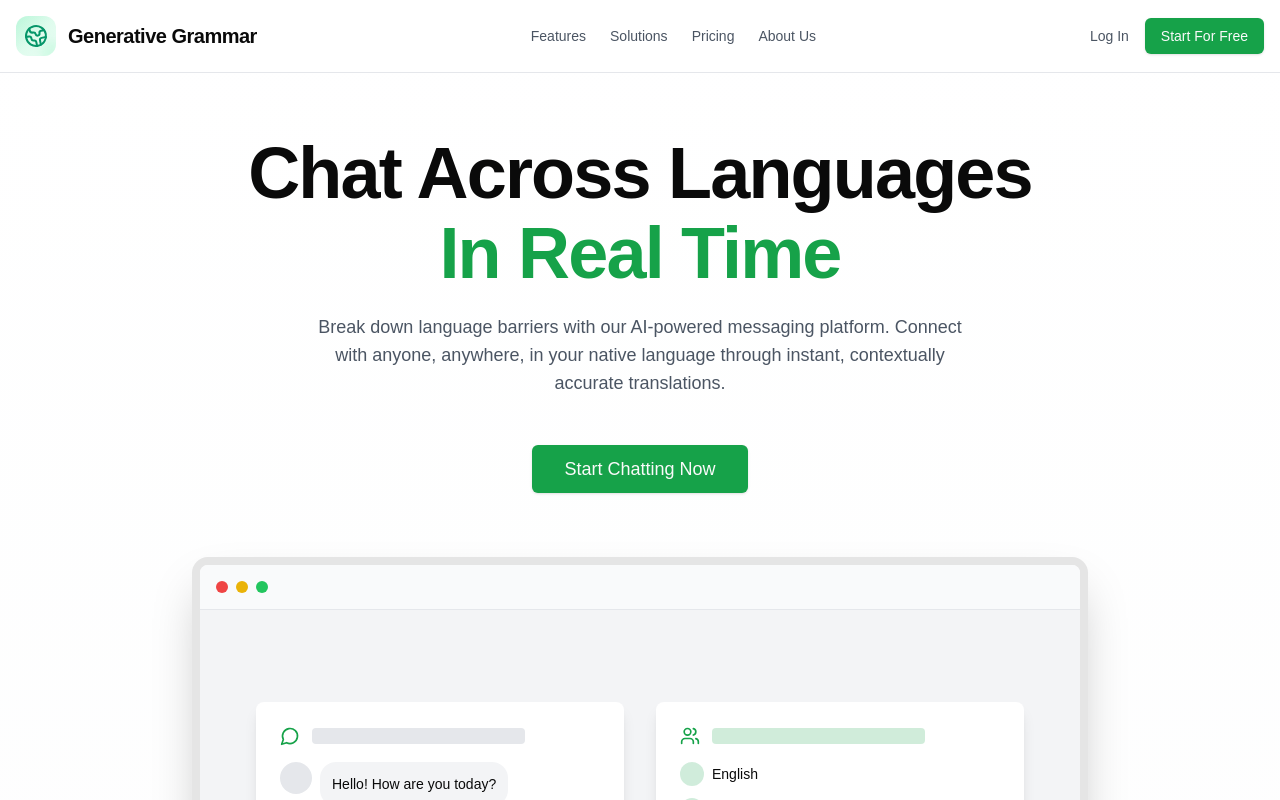
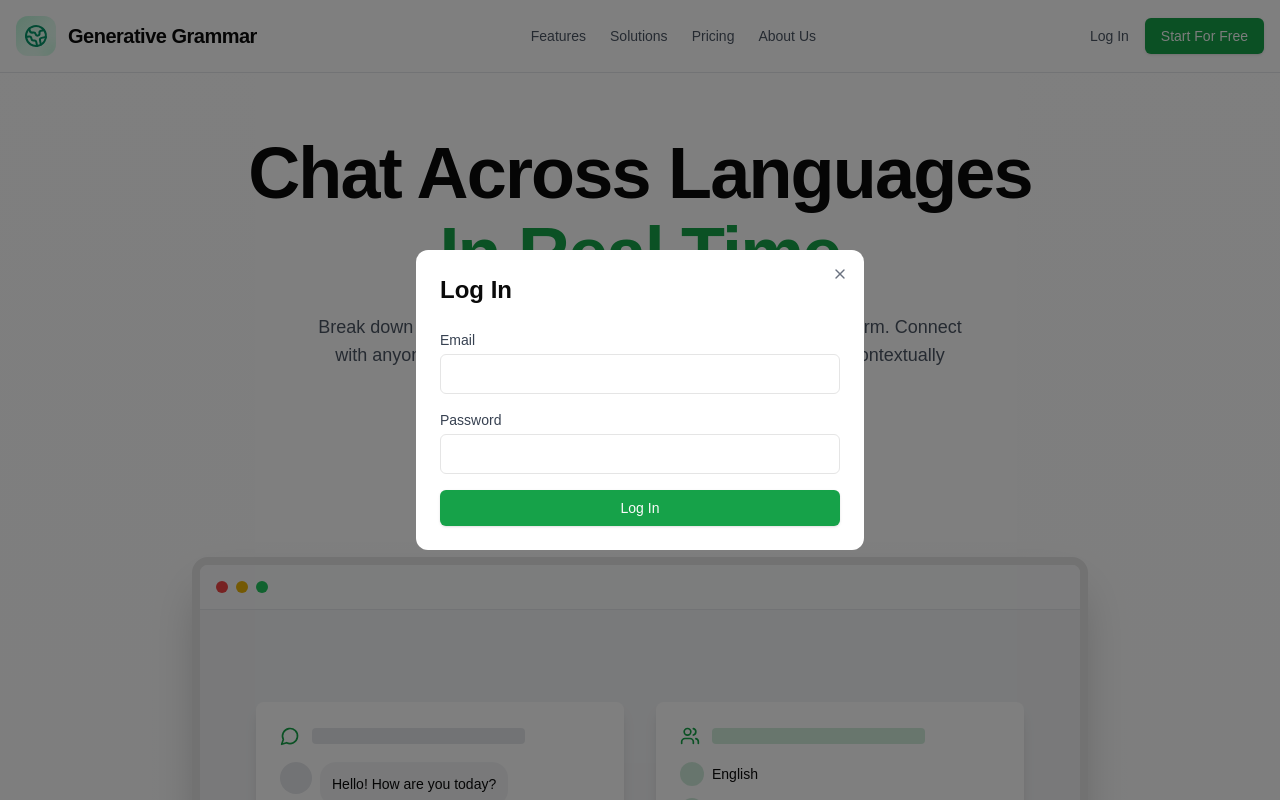
Before and after one commit to andrewlidong/generativeGrammarSplash, a Next.js app: page / in a window 1280 px wide. Both pictures are taken after a click on the link "Log In". Shown: the top 800 px of the page. Built offline with nearby package versions, Linux system fonts and the light colour scheme.

Commit message:
create login modal

```diff
--- /dev/null
+++ b/components/login-modal.tsx
@@ -0,0 +1,62 @@
+'use client'
+
+import { useState } from 'react'
+import { Button } from './ui/button'
+import { Input } from './ui/input'
+import { X } from 'lucide-react'
+
+export function LoginModal({ isOpen, onClose }: { isOpen: boolean; onClose: () => void }) {
+  const [email, setEmail] = useState('')
+  const [password, setPassword] = useState('')
+
+  if (!isOpen) return null
+
+  const handleSubmit = (e: React.FormEvent) => {
+    e.preventDefault()
+    // Here you would typically handle authentication
+    console.log('Login attempted with:', email, password)
+  }
+
+  return (
+    <div className="fixed inset-0 bg-black/50 flex items-center justify-center z-50">
+      <div className="bg-white rounded-xl p-6 w-full max-w-md relative">
+        <button
+          onClick={onClose}
+          className="absolute right-4 top-4 text-gray-500 hover:text-gray-700"
+        >
+          <X className="h-4 w-4" />
+        </button>
+        <h2 className="text-2xl font-bold mb-6">Log In</h2>
+        <form onSubmit={handleSubmit} className="space-y-4">
+          <div>
+            <label className="block text-sm font-medium text-gray-700 mb-1">
+              Email
+            </label>
+            <Input
+              type="email"
+              value={email}
+              onChange={(e) => setEmail(e.target.value)}
+              required
+              className="w-full"
+            />
+          </div>
+          <div>
+            <label className="block text-sm font-medium text-gray-700 mb-1">
+              Password
+            </label>
+            <Input
+              type="password"
+              value={password}
+              onChange={(e) => setPassword(e.target.value)}
+              required
+              className="w-full"
+            />
+          </div>
+          <Button type="submit" className="w-full bg-primary text-primary-foreground">
+            Log In
+          </Button>
+        </form>
+      </div>
+    </div>
+  )
+}
--- a/components/page.tsx
+++ b/components/page.tsx
@@ -1,10 +1,14 @@
 'use client'
 
+import { useState } from 'react'
 import Link from "next/link"
 import { Button } from "@/components/ui/button"
 import { Globe2, MessageCircle, Users } from 'lucide-react'
+import { LoginModal } from './login-modal'
 
 export function BlockPage() {
+  const [isLoginOpen, setIsLoginOpen] = useState(false)
+
   return (
     <div className="min-h-screen bg-gradient-to-b from-white to-gray-50">
       <header className="sticky top-0 z-50 bg-white/80 backdrop-blur-sm border-b border-gray-200">
@@ -75,10 +79,20 @@ export function BlockPage() {
               </Link>
             </div>
             <div className="flex items-center gap-4">
-              <Link className="text-sm font-medium text-gray-600 hover:text-gray-900" href="#">
+              <Link
+                className="text-sm font-medium text-gray-600 hover:text-gray-900"
+                href="#"
+                onClick={(e) => {
+                  e.preventDefault()
+                  setIsLoginOpen(true)
+                }}
+              >
                 Log In
               </Link>
-              <Button className="bg-primary text-primary-foreground hover:bg-primary/90">
+              <Button
+                className="bg-primary text-primary-foreground hover:bg-primary/90"
+                onClick={() => document.getElementById('pricing')?.scrollIntoView({ behavior: 'smooth' })}
+              >
                 Start For Free
               </Button>
             </div>
@@ -95,7 +109,10 @@ export function BlockPage() {
           Connect with anyone, anywhere, in your native language through instant,
           contextually accurate translations.
         </p>
-        <Button className="bg-primary text-primary-foreground hover:bg-primary/90 h-12 px-8 text-lg">
+        <Button
+          className="bg-primary text-primary-foreground hover:bg-primary/90 h-12 px-8 text-lg"
+          onClick={() => document.getElementById('pricing')?.scrollIntoView({ behavior: 'smooth' })}
+        >
           Start Chatting Now
         </Button>
         <div className="mt-16 rounded-2xl border-8 border-black/10 shadow-2xl mx-auto max-w-4xl overflow-hidden bg-white">
@@ -349,6 +366,7 @@ export function BlockPage() {
           </div>
         </section>
       </main>
+      <LoginModal isOpen={isLoginOpen} onClose={() => setIsLoginOpen(false)} />
     </div>
   )
 }
--- /dev/null
+++ b/components/ui/input.tsx
@@ -0,0 +1,20 @@
+import * as React from "react"
+
+export interface InputProps
+  extends React.InputHTMLAttributes<HTMLInputElement> {}
+
+const Input = React.forwardRef<HTMLInputElement, InputProps>(
+  ({ className, type, ...props }, ref) => {
+    return (
+      <input
+        type={type}
+        className={`flex h-10 w-full rounded-md border border-input bg-background px-3 py-2 text-sm ring-offset-background file:border-0 file:bg-transparent file:text-sm file:font-medium placeholder:text-muted-foreground focus-visible:outline-none focus-visible:ring-2 focus-visible:ring-ring focus-visible:ring-offset-2 disabled:cursor-not-allowed disabled:opacity-50 ${className}`}
+        ref={ref}
+        {...props}
+      />
+    )
+  }
+)
+Input.displayName = "Input"
+
+export { Input }
```
